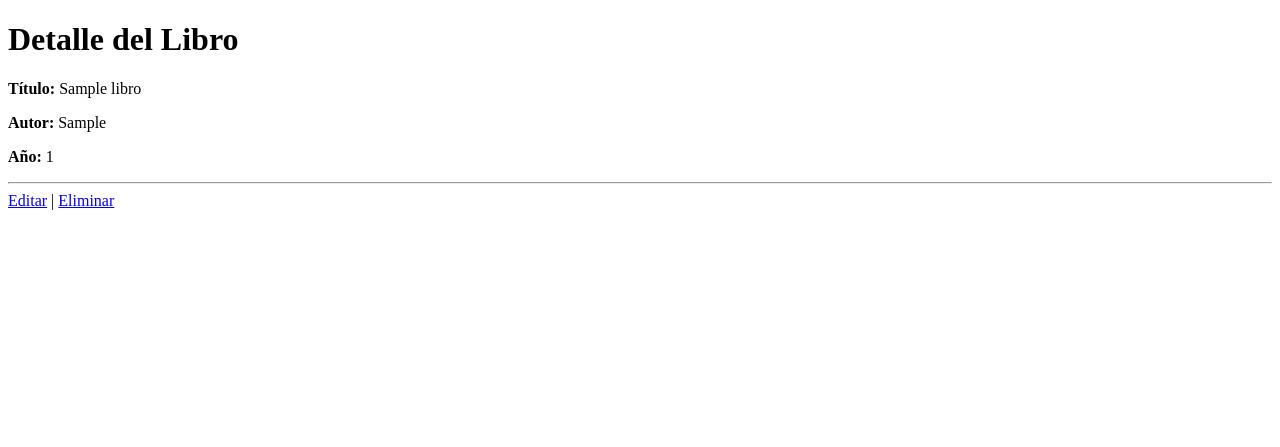
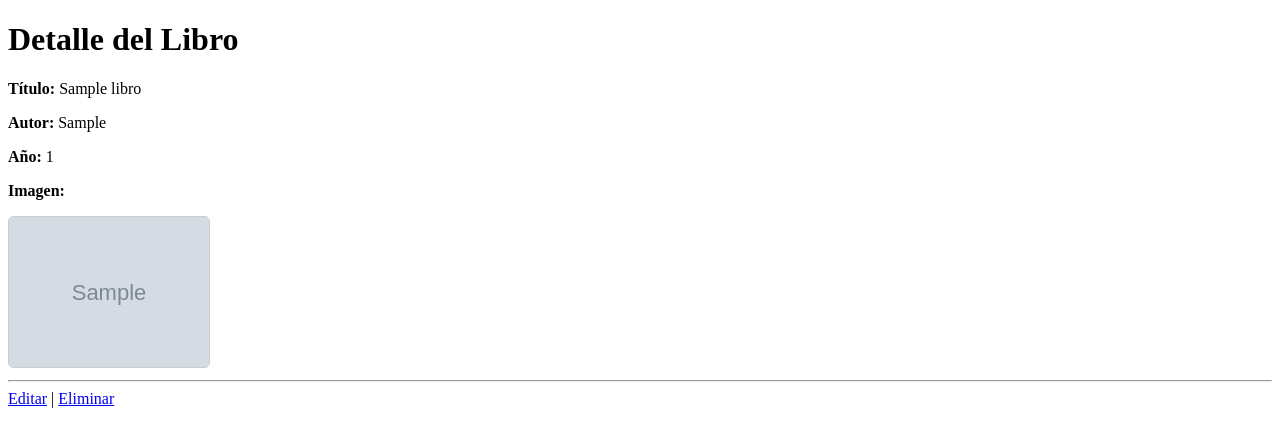
Before and after one commit to BrendaCV94/MiPrimeraPagina_CarrizoVega, a Django app: page /libros/1/ in a window 1280 px wide. Shown: the part 26-473 px from the top of the page. Run offline with Django 5.2, Linux system fonts and the light colour scheme; tables that the repository leaves empty hold one stand-in row (values such as "Sample post"); grey boxes marked "Sample" are stand-in pictures.

Commit message:
Agrego imagenes y actualizo vistas

```diff
--- a/Proyecto_Final_CarrizoVegaBrenda/settings.py
+++ b/Proyecto_Final_CarrizoVegaBrenda/settings.py
@@ -9,7 +9,7 @@ https://docs.djangoproject.com/en/5.2/topics/settings/
 For the full list of settings and their values, see
 https://docs.djangoproject.com/en/5.2/ref/settings/
 """
-
+import os
 from pathlib import Path
 
 
@@ -128,3 +128,5 @@ DEFAULT_AUTO_FIELD = 'django.db.models.BigAutoField'
 LOGIN_URL = 'iniciar_sesion'
 LOGIN_REDIRECT_URL = 'inicio'
 LOGOUT_REDIRECT_URL = 'inicio'
+MEDIA_URL = '/media/'
+MEDIA_ROOT = os.path.join(BASE_DIR, 'media')
--- a/Proyecto_Final_CarrizoVegaBrenda/urls.py
+++ b/Proyecto_Final_CarrizoVegaBrenda/urls.py
@@ -16,9 +16,13 @@ Including another URLconf
 """
 from django.contrib import admin
 from django.urls import path, include
+from django.conf import settings
+from django.conf.urls.static import static
 
 urlpatterns = [
     path('admin/', admin.site.urls),
     path('', include('inicio.urls')),
     path('usuarios/', include('usuarios.urls')),
 ]
+
+urlpatterns += static(settings.MEDIA_URL, document_root=settings.MEDIA_ROOT)
--- a/inicio/forms.py
+++ b/inicio/forms.py
@@ -4,4 +4,5 @@ from .models import Libro
 class LibroFormulario(forms.ModelForm):
     class Meta:
         model = Libro
-        fields = ['titulo', 'autor', 'año']
+        fields = ['titulo', 'autor', 'año', 'imagen']
+        imagen = forms.ImageField(required=False)
--- a/inicio/models.py
+++ b/inicio/models.py
@@ -11,6 +11,7 @@ class Libro(models.Model):
             MaxValueValidator(datetime.date.today().year)
         ]
     )
+    imagen = models.ImageField(upload_to='libros', null=True, blank=True)
 
     def __str__(self):
         return f"{self.titulo} - {self.autor} ({self.año})"
--- a/inicio/templates/inicio/agregar_libro.html
+++ b/inicio/templates/inicio/agregar_libro.html
@@ -5,7 +5,7 @@
 {% block content %}
     <h1>Agregar un nuevo libro</h1>
 
-    <form method="POST">
+    <form method="POST" enctype="multipart/form-data">
         {% csrf_token %}
         {{ form.as_p }}
         <button type="submit">Guardar</button>
--- a/inicio/templates/inicio/detalle_libro.html
+++ b/inicio/templates/inicio/detalle_libro.html
@@ -9,6 +9,12 @@
     <p><strong>Autor:</strong> {{ libro.autor }}</p>
     <p><strong>Año:</strong> {{ libro.año }}</p>
 
+    {% if libro.imagen %}
+        <p><strong>Imagen:</strong></p>
+        <img src="{{ libro.imagen.url }}" alt="{{ libro.titulo }}"
+             style="max-width:200px; border:1px solid #ccc; border-radius:5px;">
+    {% endif %}
+
     <hr>
     <a href="{% url 'Actualizar_Libro' libro.id %}">Editar</a> |
     <a href="{% url 'Eliminar_Libro' libro.id %}">Eliminar</a>
--- a/inicio/templates/inicio/editar_libro.html
+++ b/inicio/templates/inicio/editar_libro.html
@@ -5,7 +5,7 @@
 {% block content %}
     <h1>Actualizar Libro</h1>
 
-    <form method="post">
+    <form method="post" enctype="multipart/form-data">
         {% csrf_token %}
         {{ form.as_p }}
         <button type="submit">Guardar cambios</button>
--- a/inicio/views.py
+++ b/inicio/views.py
@@ -21,7 +21,7 @@ def detalle_libro(request, libro_id):
 @login_required(login_url='iniciar_sesion')
 def agregar_libro(request):
     if request.method == "POST":
-        form = LibroFormulario(request.POST)
+        form = LibroFormulario(request.POST, request.FILES)  # 👈 importante para la imagen
         if form.is_valid():
             form.save()
             messages.success(request, "Libro agregado correctamente.")
@@ -35,7 +35,7 @@ def agregar_libro(request):
 def editar_libro(request, libro_id):
     libro = get_object_or_404(Libro, id=libro_id)
     if request.method == "POST":
-        form = LibroFormulario(request.POST, instance=libro)
+        form = LibroFormulario(request.POST, request.FILES, instance=libro)  # 👈 incluye request.FILES
         if form.is_valid():
             form.save()
             messages.success(request, "Libro actualizado.")
```
Also changed, not shown: inicio/migrations/0003_libro_imagen.py (added), media/libros/El_Amor_En_Los_Tiempos_Del_Cólera.jpg (added), media/libros/images.jpg (added).
